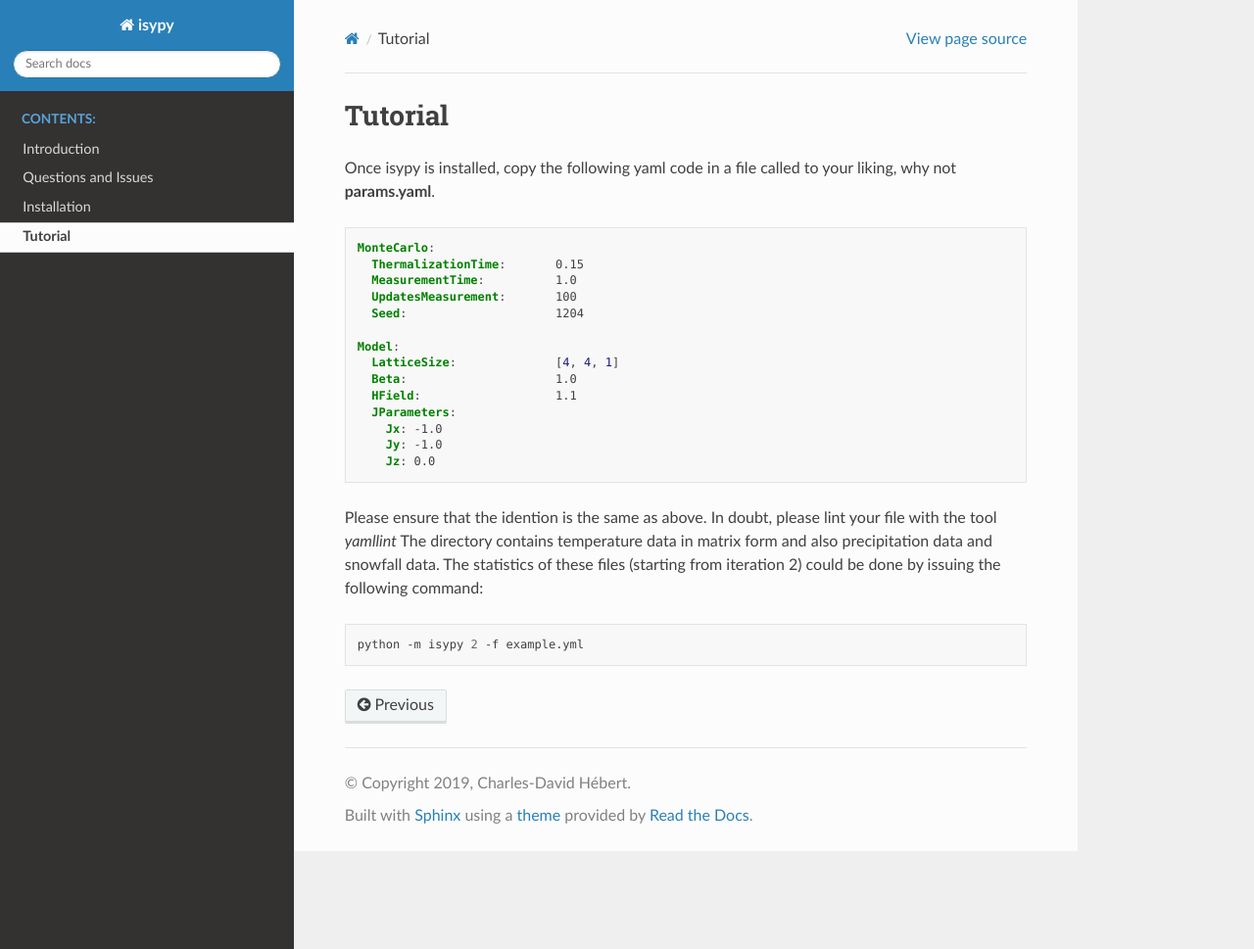
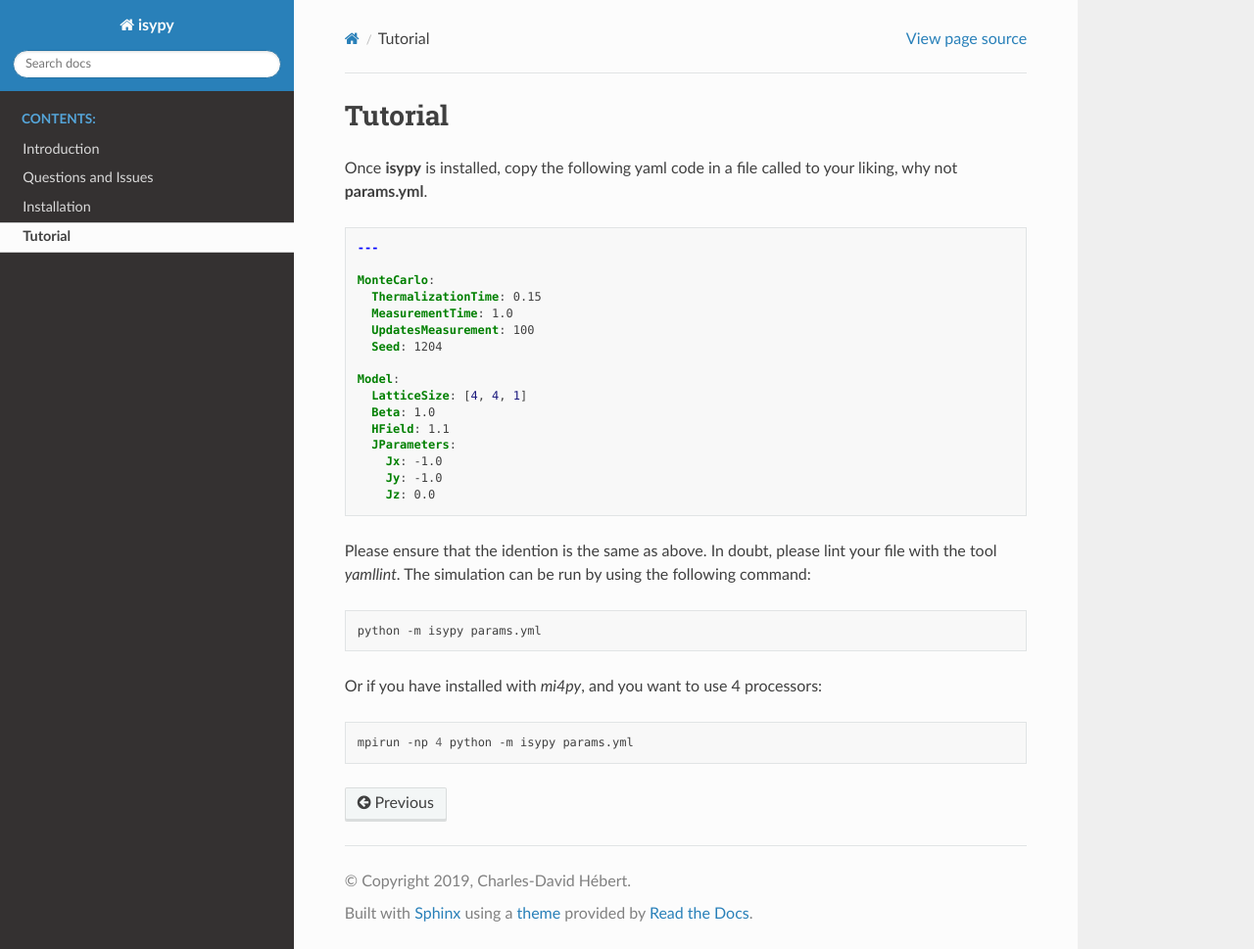
Before and after one commit to ZGCDDoo/isypy, a Sphinx documentation site: the page built from docs/tutorial.rst, in a window 1280 px wide and 969 px high. Shown: the whole window at 98% size. Built offline with Sphinx 7.4.7 and the Read the Docs theme 2.0.0, drawn with Linux system fonts in a browser that asks for light colours; formulas are drawn with MathJax 3.

Commit message:
Updated README and docs/tutorial.

```diff
--- a/docs/tutorial.rst
+++ b/docs/tutorial.rst
@@ -3,30 +3,36 @@
 Tutorial
 ==========
 
-Once isypy is installed, copy the following yaml code in a file called to your liking, why not **params.yaml**.
+Once **isypy** is installed, copy the following yaml code in a file called to your liking, why not **params.yml**.
 
 .. code-block:: yaml
 
-    MonteCarlo:
-      ThermalizationTime:       0.15
-      MeasurementTime:          1.0
-      UpdatesMeasurement:       100
-      Seed:                     1204
+  ---
 
-    Model:
-      LatticeSize:              [4, 4, 1]
-      Beta:                     1.0
-      HField:                   1.1
-      JParameters:
-        Jx: -1.0
-        Jy: -1.0
-        Jz: 0.0
+  MonteCarlo:
+    ThermalizationTime: 0.15
+    MeasurementTime: 1.0
+    UpdatesMeasurement: 100
+    Seed: 1204
 
+  Model:
+    LatticeSize: [4, 4, 1]
+    Beta: 1.0
+    HField: 1.1
+    JParameters:
+      Jx: -1.0
+      Jy: -1.0
+      Jz: 0.0
 
-Please ensure that the idention is the same as above. In doubt, please lint your file with the tool *yamllint*
-The directory contains temperature data in matrix form and also precipitation data and snowfall data.
-The statistics of these files (starting from iteration 2) could be done by issuing the following command:
+Please ensure that the idention is the same as above. In doubt, please lint your file with the tool *yamllint*.
+The simulation can be run by using the following command:
 
 .. code-block:: bash
 
-    python -m isypy 2 -f example.yml
+    python -m isypy params.yml
+
+Or if you have installed with *mi4py*, and you want to use 4 processors:
+
+.. code-block:: bash
+
+    mpirun -np 4 python -m isypy params.yml
```
Also changed, not shown: README.rst (+6 -25 lines).
